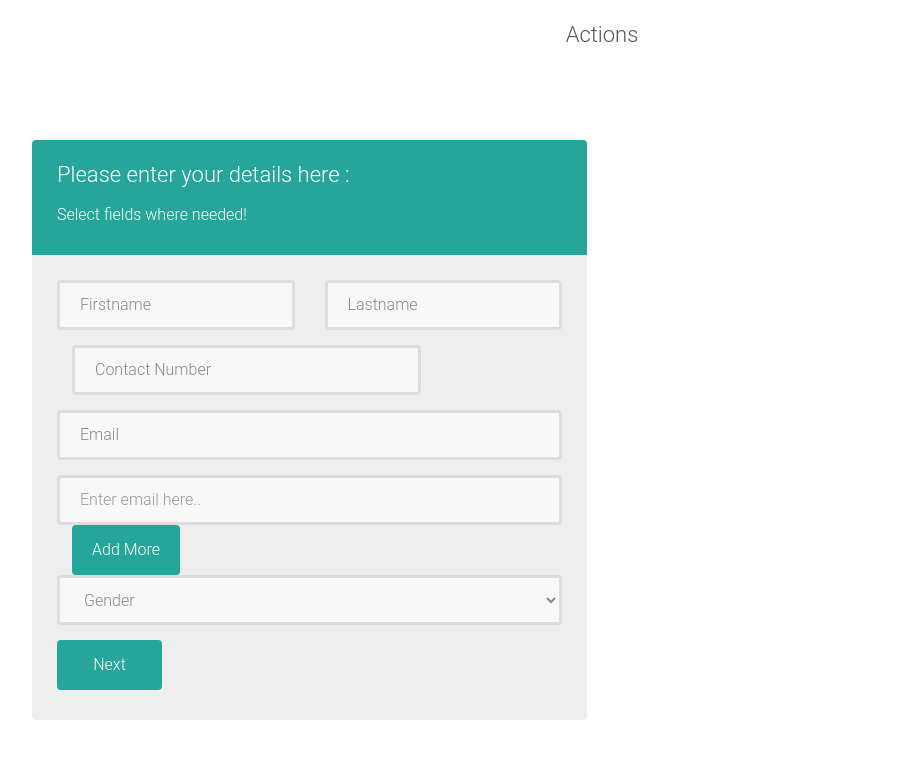
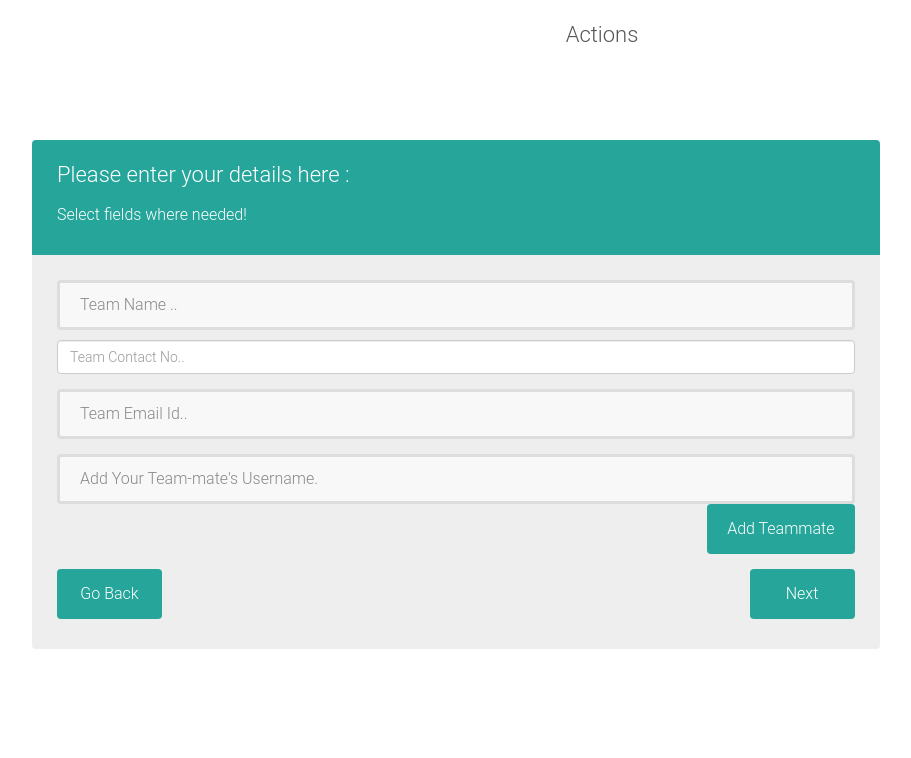
Before and after one commit to harshvisaria1/sih2019-initial, a website: page multi-step-form/index.html in a window 1280 px wide. Shown: the whole page, without its empty margins (38-949 px from the left). Drawn offline with nearby package versions, Linux system fonts and the light colour scheme.

Commit message:
commit 2

```diff
--- a/multi-step-form/index.html
+++ b/multi-step-form/index.html
@@ -27,10 +27,10 @@
                 <h3> Actions</h3>
 
 
-        <div style="height:40px;"></div>
+        <div style="height:80px;"></div>
         <div class="assessment-container container">
             <div class="row">
-                <div class="col-md-6 form-box">
+                <div class="col-md-9">
                     <form role="form" class="registration-form" action="javascript:void(0);">
                         <fieldset>
                             <div class="form-top">
@@ -41,31 +41,50 @@
                             </div>
                             <div class="form-bottom">
                                 <div class="row">
-                                    <div class="form-group col-md-6 col-sm-6">
-                                        <input type="text" class="form-control" placeholder="Firstname" id="fname">
+                                    <div class="form-group col-md-12 col-sm-6">
+                                        <input type="text" class="form-control" placeholder="Team Name .." id="fname" />
+
+                                    <!--<div class="form-group col-md-6 col-sm-6">-->
+                                        <!--<input type="text" class="form-control" placeholder="Lastname" id="lname">-->
+                                    <!--</div>-->
+                                        <div class="form-group">
+                                            <input style="margin-top: 10px;" type="tel" name="TeamNumber" placeholder="Team Contact No.." class="form-control" id="email" required>
+                                        </div>
+
+                                        <div class="form-group">
+                                            <input type="text" name="TeamEmail" placeholder="Team Email Id.. " class="form-control" id="email" required>
+                                        </div>
+
+                                        <!--<input type="username" name="UserName" placeholder="Enter Username Of Your team-mates" width="100%">-->
+                                        <!--<button type="button" onclick="ClearFields();">Clear</button>-->
+                                        <div class="mb-3">
+                                            <input type="text" class="form-control" id="textfield1" placeholder="Add Your Team-mate's Username." aria-label="Recipient's username" aria-describedby="basic-addon2">
+                                            <div class="input-group-append">
+                                                <button style="float: right" class="btn btn-outline-secondary" type="button" onclick="ClearFields();">Add Teammate</button>
+                                            </div>
+                                        </div>
                                     </div>
-                                    <div class="form-group col-md-6 col-sm-6">
-                                        <input type="text" class="form-control" placeholder="Lastname" id="lname">
-                                    </div>
-                                </div>
+                                 </div>
 
-                                <div class="form-group col-md-9 col-sm-9">
-                                    <input type="text" class="form-control" placeholder="Contact Number" id="contact_number">
-                                </div>
-                                <div class="form-group">
-                                    <input type="text" name="email" placeholder="Email" class="form-email form-control" id="email" required>
-                                </div>
+                                <!--<div class="form-group">-->
+                                    <!--<input type="number" name="contact" placeholder="Team Contact No.." class="form-email form-control" id="email" required>-->
+                                <!--</div>-->
 
-                                <div>
-                                    <input id="action_id" name="action_id" type="Email" placeholder="Enter email here.." class="form-control input-md">
-                                    <div id="field">
-                                </div>
 
-                                <div class="form-group">
-                                    <div class="col-md-4">
-                                        <button id="add-more" name="add-more" class="btn btn-primary">Add More</button>
-                                    </div>
-                                </div>
+                                <!-- Previous ADD MORE BUTTON -->
+                                <!--<div>-->
+                                    <!--&lt;!&ndash;<input id="action_id" name="action_id" type="Email" placeholder="Enter email here.." class="form-control input-md">&ndash;&gt;-->
+                                    <!--<input id="action_id" name="action_id" type="email" placeholder="enter name here.. " class="form-control input-md"-->
+                                    <!--<div id="field">-->
+                                <!--</div>-->
+
+                                <!--<div class="form-group">-->
+                                    <!--<div class="col-md-4">-->
+                                        <!--<button id="add-more" name="add-more" class="btn btn-primary">Add More</button>-->
+                                    <!--</div>-->
+                                <!--</div>-->
+
+
                                 <!-- DropDown-->
                                 <!--<div class="form-group" style="margin-bottom:3px;">-->
                                     <!--<div class="row">-->
@@ -82,15 +101,16 @@
                                     <!--</div>-->
                                 <!--</div>-->
 
-                                <div class="form-group">
-                                    <select class="form-control">
-                                        <option>Gender</option>
-                                        <option>Male</option>
-                                        <option>Female</option>
-                                    </select>
-                                </div>
+                                <!--<div class="form-group">-->
+                                    <!--<select class="form-control">-->
+                                        <!--<option>Gender</option>-->
+                                        <!--<option>Male</option>-->
+                                        <!--<option>Female</option>-->
+                                    <!--</select>-->
+                                <!--</div>-->
 
-                                <button type="button" class="btn btn-next">Next</button>
+                                <button type="button" class="btn btn-back">Go Back</button>
+                                <button type="button" class="btn btn-next float" style="float: right" >Next</button>
                             </div>
                         </fieldset>
                         <fieldset>
@@ -132,9 +152,8 @@
                 </div>
             </div>
         </div>
-     </div>
+    </div>
   </div>
-</div>
 
 </body>
 </html>
--- a/multi-step-form/js/index.js
+++ b/multi-step-form/js/index.js
@@ -97,3 +97,8 @@ $(document).ready(function () {
 
 
 });
+
+function ClearFields() {
+
+    document.getElementById("textfield1").value = "";
+}
```
